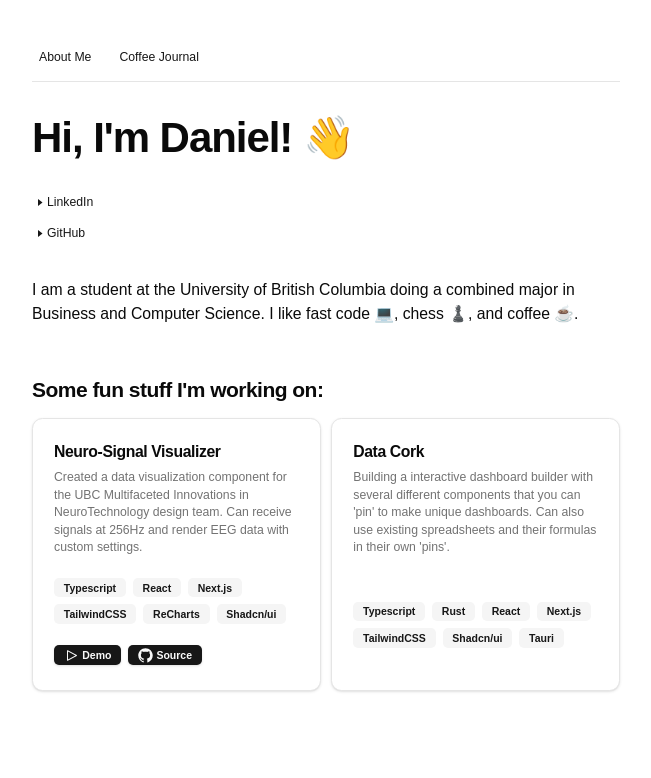
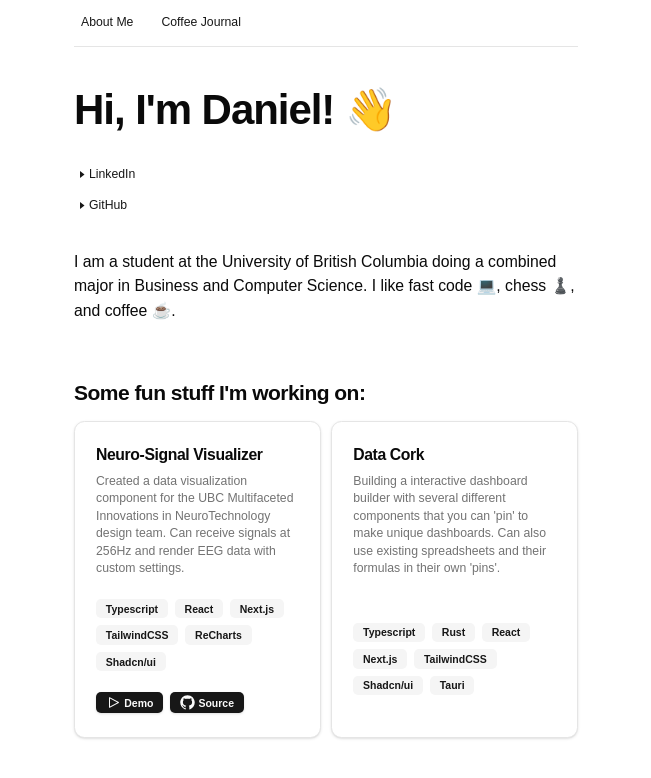
Before and after one commit to yood2/yood2.github.io, a Next.js app: page / in a window 1280 px wide. Shown: the top 778 px of the page, without its empty margins (314-965 px from the left). Built offline with nearby package versions, Linux system fonts and the light colour scheme.

Commit message:
updated dimensions

```diff
--- a/app/layout.tsx
+++ b/app/layout.tsx
@@ -29,8 +29,8 @@ export default function RootLayout({
             <body
                 className={`${geistSans.variable} ${geistMono.variable} antialiased`}
             >
-                <div className="h-full flex justify-center items-center p-4 sm:p-6 md:p-8 lg:p-10">
-                    <div className="flex flex-col space-y-6 max-w-2xl w-full">
+                <div className="flex justify-center">
+                    <div className="flex flex-col space-y-8 max-w-xl">
                         <Navbar />
                         {children}
                     </div>
```
